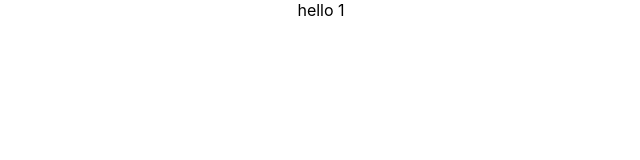
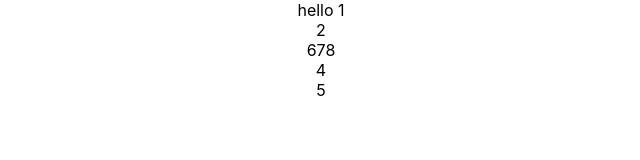
Before and after one commit to KShraddha-angularminds/Finding-Falcone, a React (Create React App) app: page / in a window 1280 px wide. Shown: the top 160 px of the page, without its empty margins (319-959 px from the left). Built offline with nearby package versions, Linux system fonts and the light colour scheme.

Commit message:
Revert "Merge branch 'tasks' into main"
This reverts commit 107e1be261e643041a466112227871dab29c1396, reversing
changes made to 61951e875c16b39623ea6abb8911398e29e0d3be.

```diff
--- a/src/App.js
+++ b/src/App.js
@@ -5,6 +5,10 @@ function App() {
   return (
     <div>
       <div className="App">hello 1</div>
+      <div className="App">2</div>
+      <div className="App">678</div>
+      <div className="App">4</div>
+      <div className="App">5</div>
     </div>
   );
 }
```
